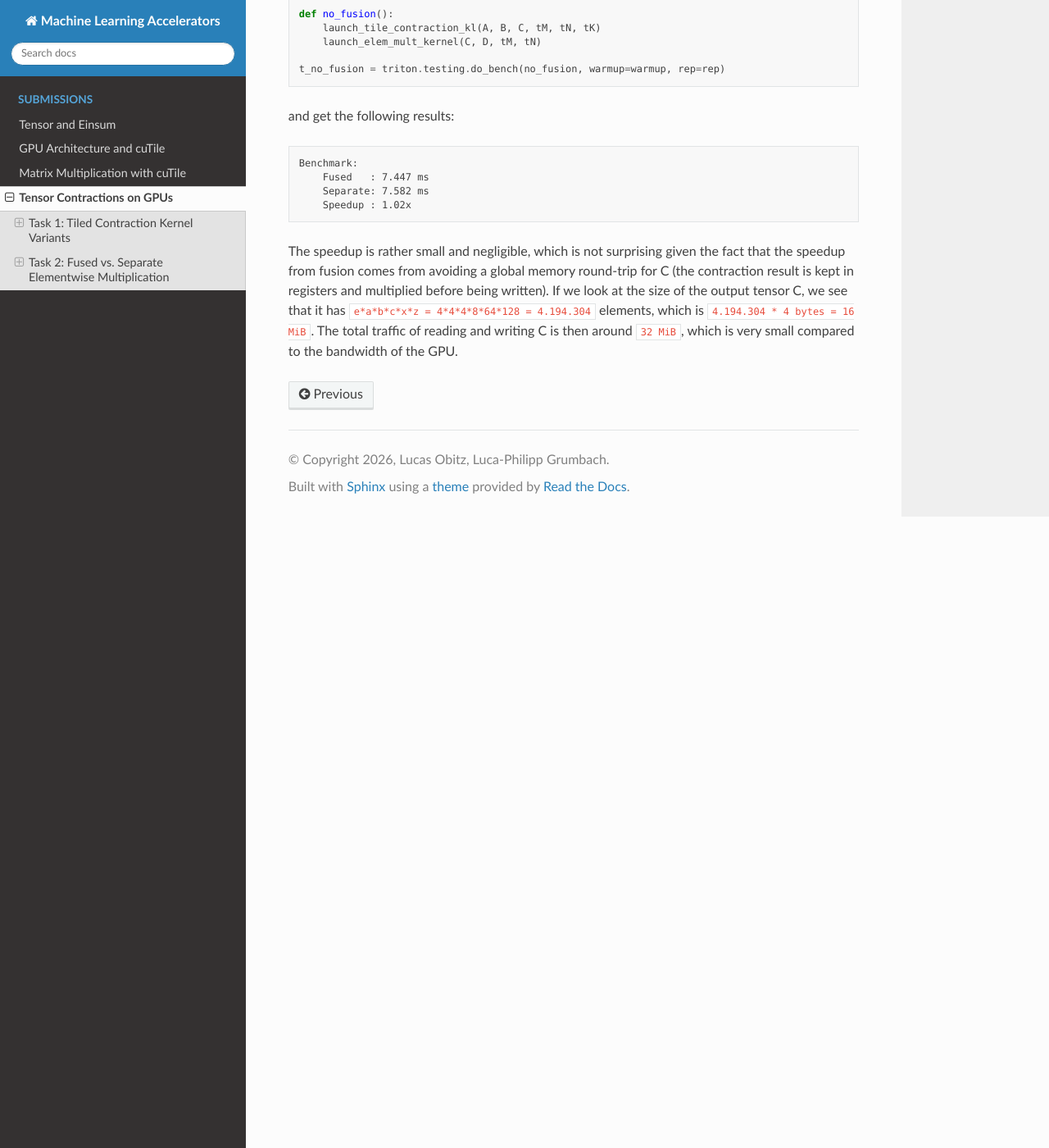
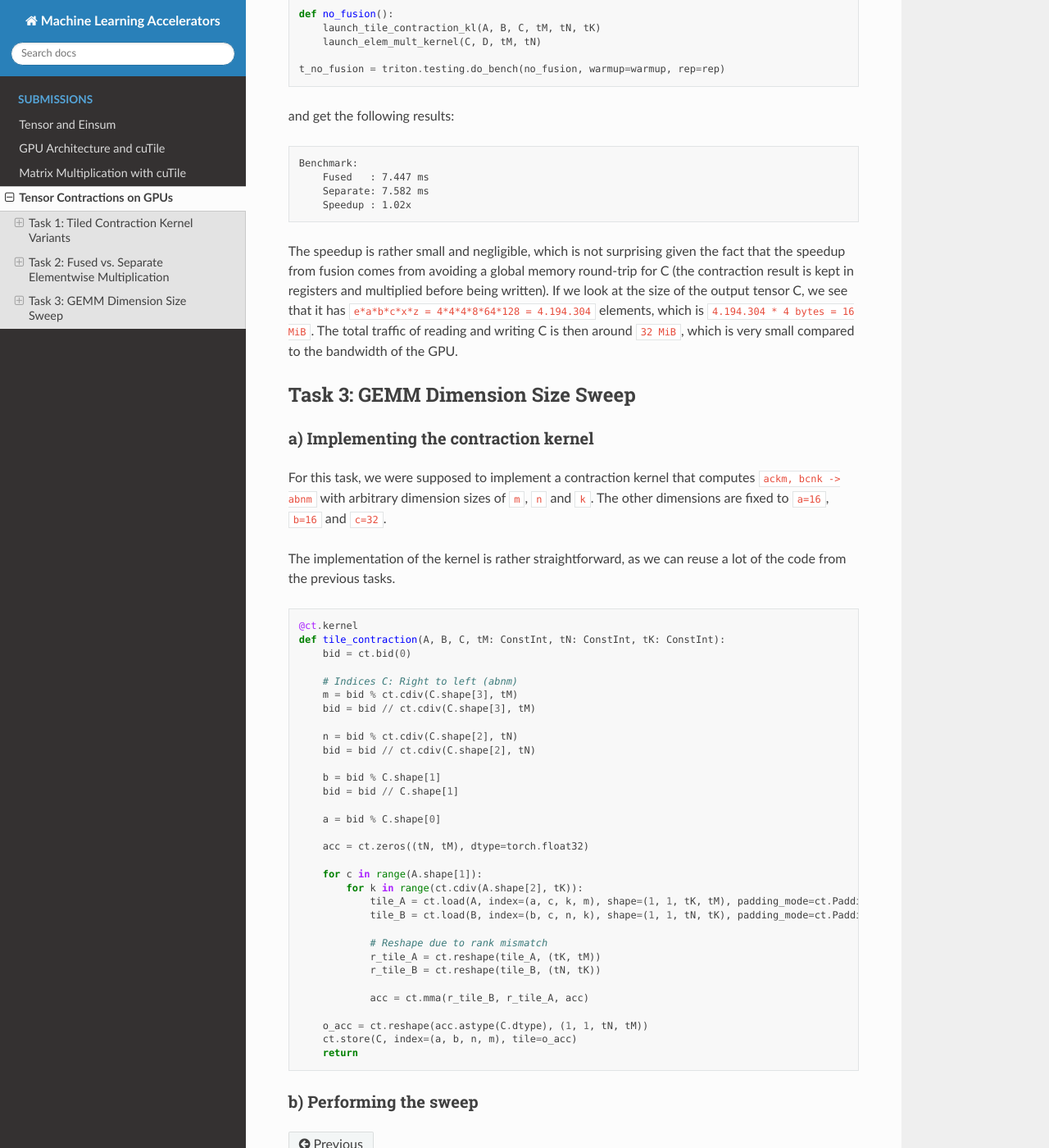
Before and after one commit to Shad00Z/machine-learning-accelerators, a Sphinx documentation site: the page built from docs/source/submissions/04_tensor_contractions.rst, in a window 1280 px wide and 1400 px high, scrolled down 6777 px. Shown: the whole window at 82% size. Built offline with Sphinx 7.4.7 and the Read the Docs theme 3.1.0, drawn with Linux system fonts in a browser that asks for light colours.

Commit message:
docs for 3a

```diff
--- a/docs/source/submissions/04_tensor_contractions.rst
+++ b/docs/source/submissions/04_tensor_contractions.rst
@@ -330,3 +330,52 @@ which is not surprising given the fact that the speedup from fusion comes from a
 If we look at the size of the output tensor C, we see that it has ``e*a*b*c*x*z = 4*4*4*8*64*128 = 4.194.304`` elements,
 which is ``4.194.304 * 4 bytes = 16 MiB``.
 The total traffic of reading and writing C is then around ``32 MiB``, which is very small compared to the bandwidth of the GPU.
+
+Task 3: GEMM Dimension Size Sweep
+----------------------------------
+
+a) Implementing the contraction kernel
+^^^^^^^^^^^^^^^^^^^^^^^^^^^^^^^^^^^^^^^^
+
+For this task, we were supposed to implement a contraction kernel that computes ``ackm, bcnk -> abnm`` with arbitrary dimension sizes of ``m``, ``n`` and ``k``.
+The other dimensions are fixed to ``a=16``, ``b=16`` and ``c=32``.
+
+The implementation of the kernel is rather straightforward, as we can reuse a lot of the code from the previous tasks.
+
+.. code-block:: python
+
+    @ct.kernel
+    def tile_contraction(A, B, C, tM: ConstInt, tN: ConstInt, tK: ConstInt):
+        bid = ct.bid(0)
+
+        # Indices C: Right to left (abnm)
+        m = bid % ct.cdiv(C.shape[3], tM)
+        bid = bid // ct.cdiv(C.shape[3], tM)
+
+        n = bid % ct.cdiv(C.shape[2], tN)
+        bid = bid // ct.cdiv(C.shape[2], tN)
+
+        b = bid % C.shape[1]
+        bid = bid // C.shape[1]
+
+        a = bid % C.shape[0]
+
+        acc = ct.zeros((tN, tM), dtype=torch.float32)
+
+        for c in range(A.shape[1]):
+            for k in range(ct.cdiv(A.shape[2], tK)):
+                tile_A = ct.load(A, index=(a, c, k, m), shape=(1, 1, tK, tM), padding_mode=ct.PaddingMode.ZERO)
+                tile_B = ct.load(B, index=(b, c, n, k), shape=(1, 1, tN, tK), padding_mode=ct.PaddingMode.ZERO)
+
+                # Reshape due to rank mismatch
+                r_tile_A = ct.reshape(tile_A, (tK, tM))
+                r_tile_B = ct.reshape(tile_B, (tN, tK))
+
+                acc = ct.mma(r_tile_B, r_tile_A, acc)
+
+        o_acc = ct.reshape(acc.astype(C.dtype), (1, 1, tN, tM))
+        ct.store(C, index=(a, b, n, m), tile=o_acc)
+        return
+
+b) Performing the sweep
+^^^^^^^^^^^^^^^^^^^^^^^^^^
```
